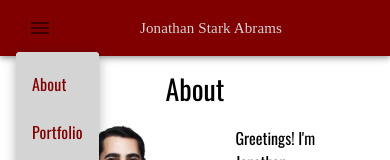
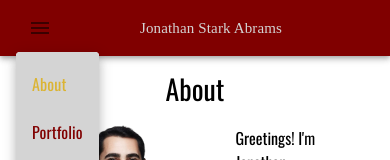
Before and after one commit to jabrams513/react-portfolio, a React (Vite) app: page / in a window 390 px wide. Both pictures are taken after a click on the button "menu". Shown: the top 160 px of the page. Built offline with nearby package versions, Linux system fonts and the light colour scheme; a web font is replaced by a local one.

Commit message:
gold active links in hamburger

```diff
--- a/src/App.css
+++ b/src/App.css
@@ -53,7 +53,7 @@ footer {
 }
 
 .active .link-btn {
-  color: rgb(219, 180, 51);
+  color: rgb(219, 180, 51) !important;
 }
 
 .prof-img {
--- a/src/components/NavTabs.jsx
+++ b/src/components/NavTabs.jsx
@@ -83,7 +83,7 @@ function ResponsiveAppBar() {
             >
               {routes.map(route => (
                 <NavLink key={route.path} style={{ textDecoration: "none", color: "#800000", fontFamily: "Oswald" }} to={route.path}>
-                  <MenuItem onClick={handleCloseNavMenu}>
+                  <MenuItem onClick={handleCloseNavMenu} className={location.pathname === route.path ? "active link-btn" : "link-btn"}>
                     <Typography sx={{ fontFamily: "Oswald" }} textAlign="center">{route.label}</Typography>
                   </MenuItem>
                 </NavLink>
```
